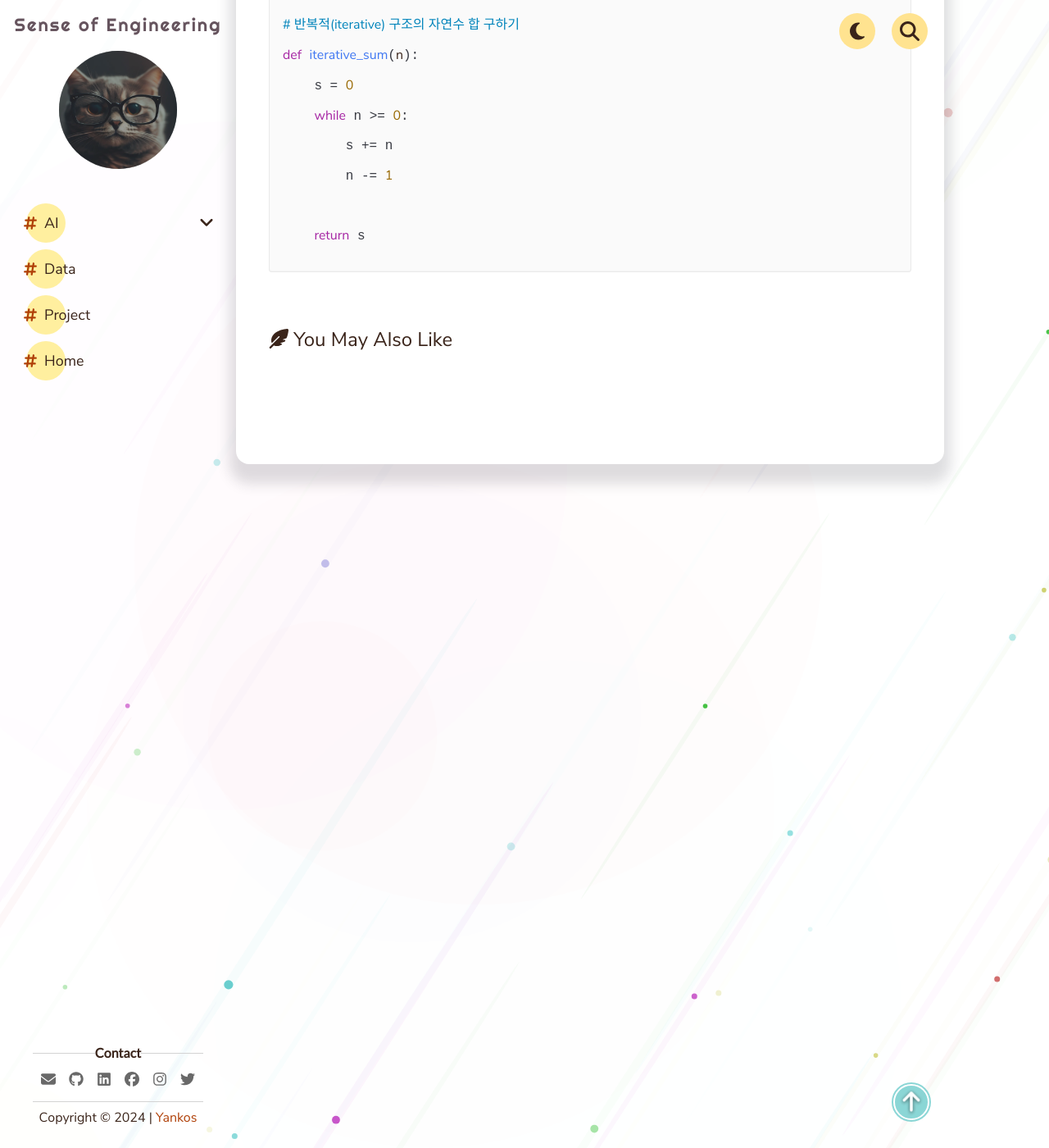
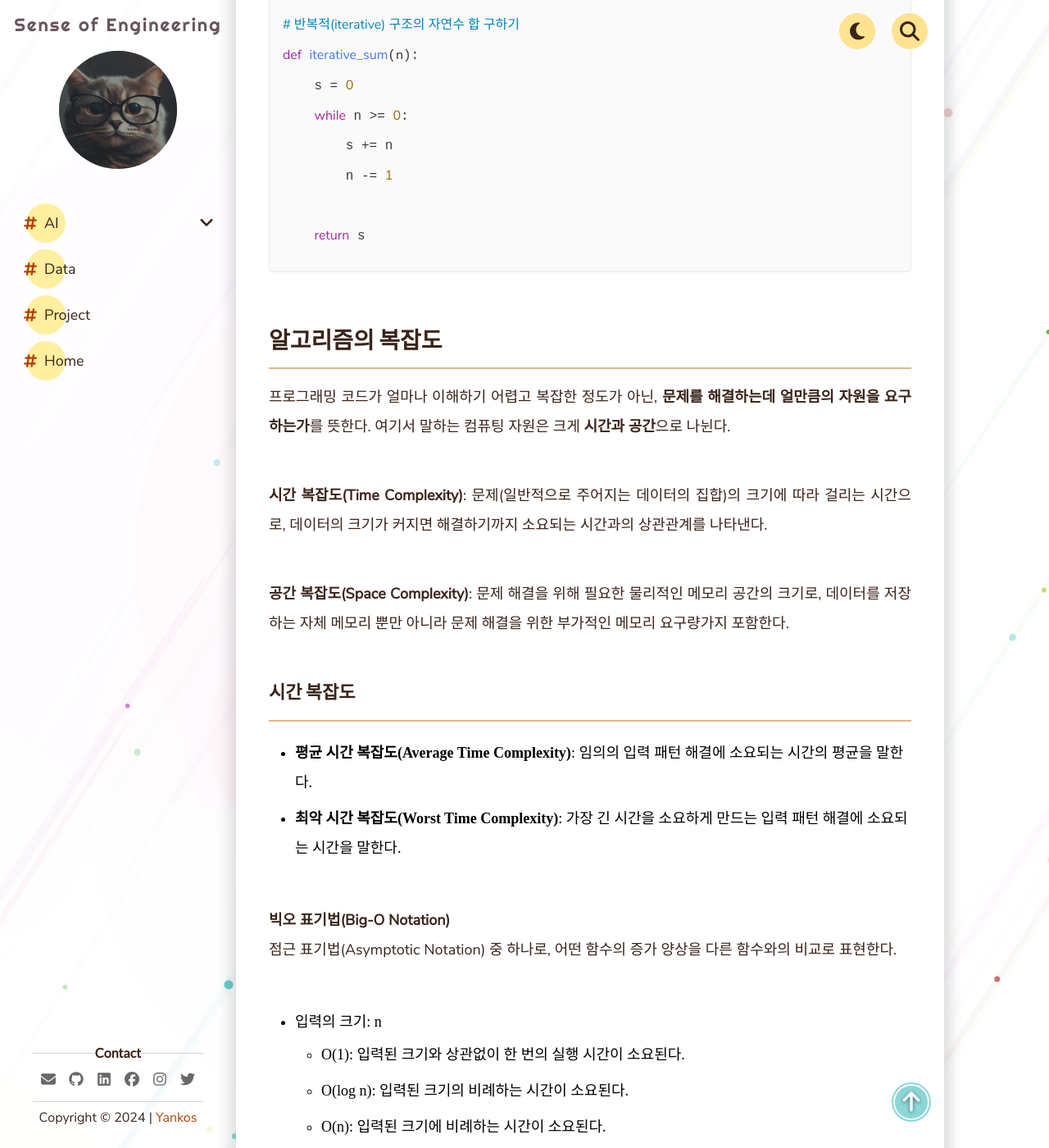
Before and after one commit to jjunier/jjunier.github.io, a Jekyll site: the page built from _pages/Data/DevCourse/post-01.md, in a window 1280 px wide and 1400 px high, scrolled down 6224 px. Shown: the whole window at 82% size. Built offline with Jekyll 4.4.1, drawn with Linux system fonts in a browser that asks for light colours; comment, search, counter and statistics services are not loaded; some of the changed text lies outside the part shown.

Commit message:
docs: update WIL01(title: Data Structure & Algorithms) pages

````diff
--- a/_pages/Data/DevCourse/post-01.md
+++ b/_pages/Data/DevCourse/post-01.md
@@ -134,3 +134,29 @@ def iterative_sum(n):
 
     return s
 ```
+
+## 알고리즘의 복잡도
+---
+프로그래밍 코드가 얼마나 이해하기 어렵고 복잡한 정도가 아닌, **문제를 해결하는데 얼만큼의 자원을 요구하는가**를 뜻한다. 여기서 말하는 컴퓨팅 자원은 크게 **시간과 공간**으로 나뉜다.
+
+**시간 복잡도(Time Complexity)**: 문제(일반적으로 주어지는 데이터의 집합)의 크기에 따라 걸리는 시간으로, 데이터의 크기가 커지면 해결하기까지 소요되는 시간과의 상관관계를 나타낸다.
+
+**공간 복잡도(Space Complexity)**: 문제 해결을 위해 필요한 물리적인 메모리 공간의 크기로, 데이터를 저장하는 자체 메모리 뿐만 아니라 문제 해결을 위한 부가적인 메모리 요구량가지 포함한다.
+
+### 시간 복잡도
+---
+- **평균 시간 복잡도(Average Time Complexity)**: 임의의 입력 패턴 해결에 소요되는 시간의 평균을 말한다.
+- **최악 시간 복잡도(Worst Time Complexity)**: 가장 긴 시간을 소요하게 만드는 입력 패턴 해결에 소요되는 시간을 말한다.
+
+**빅오 표기법(Big-O Notation)**
+점근 표기법(Asymptotic Notation) 중 하나로, 어떤 함수의 증가 양상을 다른 함수와의 비교로 표현한다.
+
+- 입력의 크기: n
+    - O(1): 입력된 크기와 상관없이 한 번의 실행 시간이 소요된다.
+    - O(log n): 입력된 크기의 비례하는 시간이 소요된다.
+    - O(n): 입력된 크기에 비례하는 시간이 소요된다.
+    - 그 외: O(n^2), O(2^n)
+
+
+## 자료구조 2 | 연결 리스트(Linked List)
+---
````
